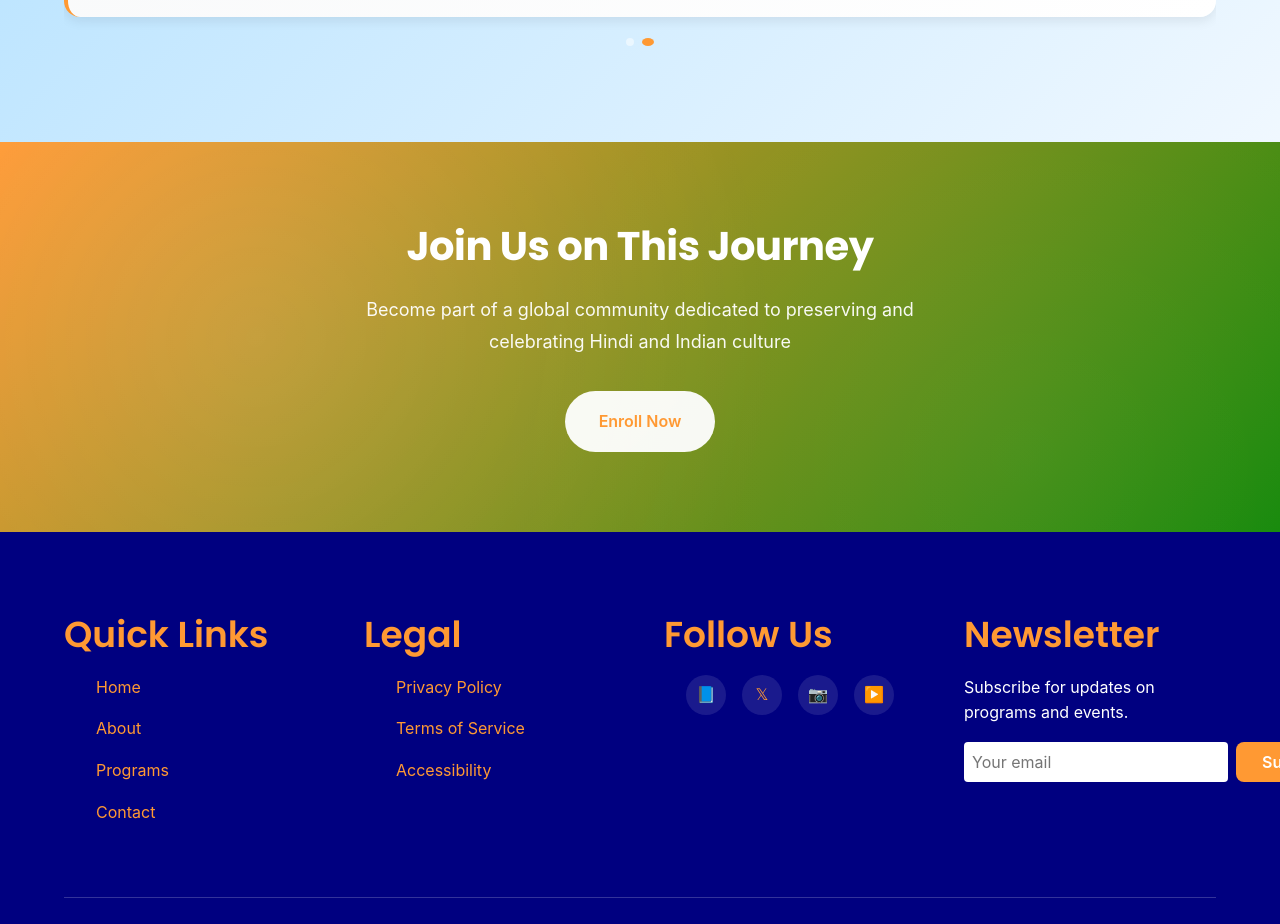
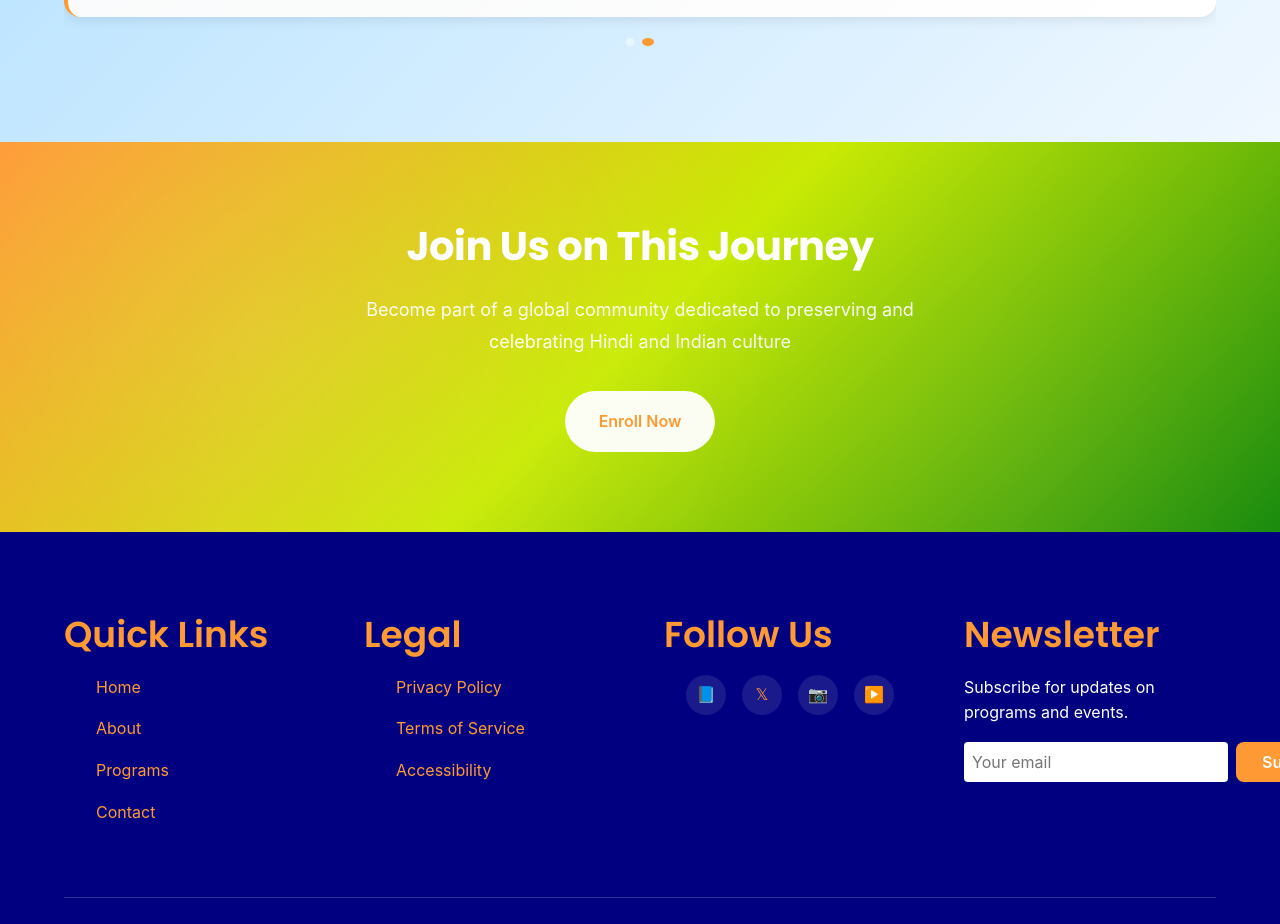
Before and after one commit to EncoderTheCoder/website, a React (Create React App) app: page /about in a window 1280 px wide. Shown: the part 2693-3617 px from the top of the page. Built offline with nearby package versions, Linux system fonts and the light colour scheme.

Commit message:
completionId: cgen-b07a0e46a3454337992fd91f5c3bfdce
cgen-b07a0e46a3454337992fd91f5c3bfdce

```diff
--- a/src/styles/components.css
+++ b/src/styles/components.css
@@ -876,8 +876,9 @@
   bottom: 0;
   background: linear-gradient(
     135deg,
-    var(--color-primary),
-    var(--color-secondary)
+    var(--color-primary) 0%,
+    var(--color-lime) 50%,
+    var(--color-secondary) 100%
   );
   z-index: 1;
 }
```
